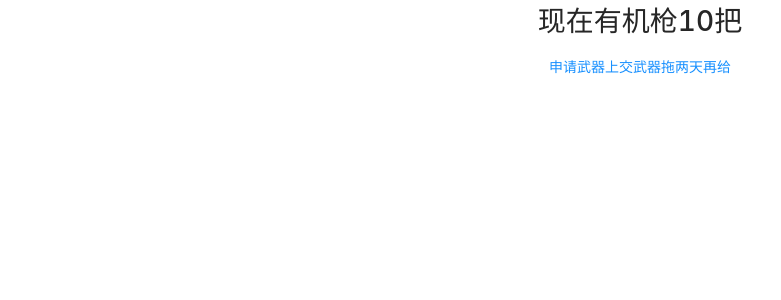
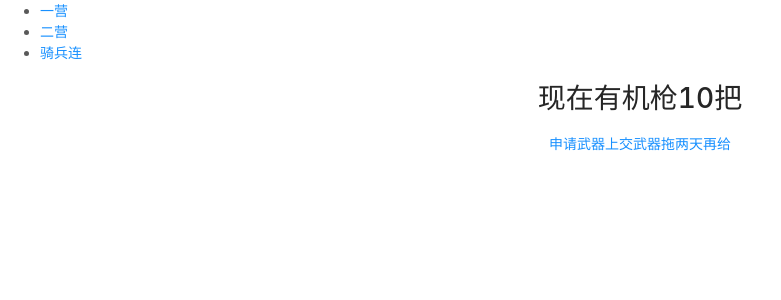
Before and after one commit to 641738032/react-redux-nodejs, a React app: page / in a window 1280 px wide. Shown: the top 300 px of the page, without its empty margins (0-781 px from the left). Built offline with nearby package versions, Linux system fonts and the light colour scheme.

Commit message:
react-router (BrowserRouter Route Link)

```diff
--- a/package.json
+++ b/package.json
@@ -47,6 +47,7 @@
     "react-dev-utils": "^7.0.0",
     "react-dom": "^16.7.0",
     "react-redux": "^6.0.0",
+    "react-router-dom": "^4.3.1",
     "redux": "^4.0.1",
     "redux-thunk": "^2.3.0",
     "resolve": "1.8.1",
--- a/src/index.js
+++ b/src/index.js
@@ -7,17 +7,40 @@
 import { counter, addGun, removeGun, addGunAsync } from "./index.redux.js";
 import thunk from 'redux-thunk';
 import { Provider } from "react-redux";
-
+import { BrowserRouter, Route, Link} from "react-router-dom"
 const store = createStore(counter,compose(
     applyMiddleware(thunk),
     window.devToolsExtension ? window.devToolsExtension() : ()=>{}
 ))
-
+function Erying () {
+    return (<h2>二营</h2>)
+}
+function QiBingLian () {
+    return (<h2>骑兵连</h2>)
+}
 ReactDOM.render(
     (
     // Provider 放在最外层 传入store
     <Provider store={store}>
-        <App />
+        <BrowserRouter>
+            <div>
+                <ul>
+                    <li>
+                        <Link to="/">一营</Link>
+                    </li>
+                    <li>
+                        <Link to="/erying">二营</Link>
+                    </li>
+                    <li>
+                        <Link to="/qibinglian">骑兵连</Link>
+                    </li>
+                </ul>
+                <Route path="/"  exact component={App}/>
+                <Route path="/erying" component={Erying}/>
+                <Route path="/qibinglian" component={QiBingLian}/>
+            </div>
+        </BrowserRouter>
+        {/* <App /> */}
     </Provider>
     ),
     document.getElementById('root')
```
